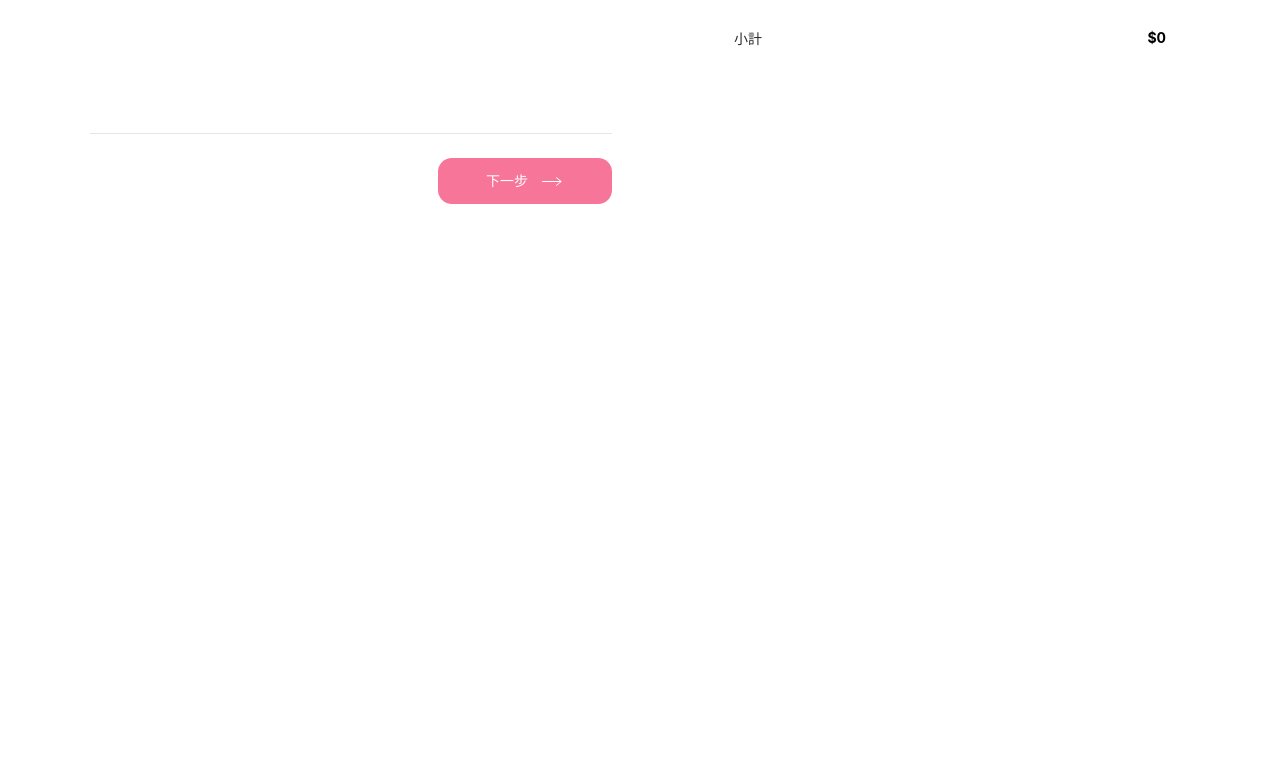
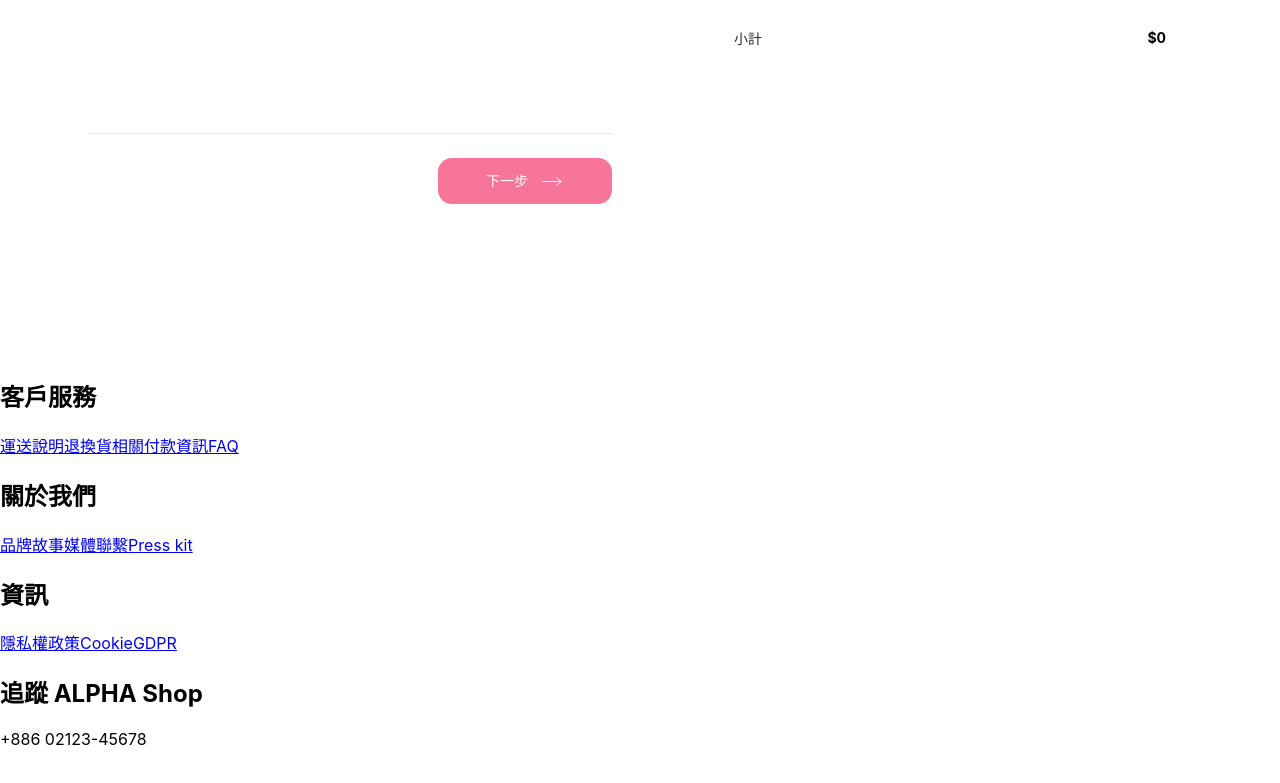
Before and after one commit to thAilurus/Alpha-shop, a React (Create React App) app: page / in a window 1280 px wide. Shown: the part 535-1318 px from the top of the page. Before the commit the page ends 800 px from the top, so only its background shows below. Built offline with nearby package versions, Linux system fonts and the light colour scheme.

Commit message:
Import SVG files

```diff
--- a/src/components/footer.jsx
+++ b/src/components/footer.jsx
@@ -1,10 +1,64 @@
 import React from 'react'
+import { ReactComponent as Logo } from '../icons/logo.svg'
+import { ReactComponent as FB } from '../icons/facebook.svg'
+import { ReactComponent as IG } from '../icons/instagram.svg'
+import { ReactComponent as Whatsapp } from '../icons/whatsapp.svg'
 
 
-export function Footer () {
+export function Footer() {
   return (
     <>
-
+      <footer class="site-footer">
+        <div class="footer-container">
+          <div class="footer-logo-container">
+            <svg class="icon-logo">
+              <use xlink:href="#svg-icon-logo"></use>
+            </svg>
+          </div>
+          <section class="footer-section">
+            <h2 class="section-title">客戶服務</h2>
+            <div class="section-content">
+              <a class="page-link" href="#">運送說明</a>
+              <a class="page-link" href="#">退換貨相關</a>
+              <a class="page-link" href="#">付款資訊</a>
+              <a class="page-link" href="#">FAQ</a>
+            </div>
+          </section>
+          <section class="footer-section">
+            <h2 class="section-title">關於我們</h2>
+            <div class="section-content">
+              <a class="page-link" href="#">品牌故事</a>
+              <a class="page-link" href="#">媒體聯繫</a>
+              <a class="page-link" href="#">Press kit</a>
+            </div>
+          </section>
+          <section class="footer-section">
+            <h2 class="section-title">資訊</h2>
+            <div class="section-content">
+              <a class="page-link" href="#">隱私權政策</a>
+              <a class="page-link" href="#">Cookie</a>
+              <a class="page-link" href="#">GDPR</a>
+            </div>
+          </section>
+          <section class="footer-section">
+            <h2 class="section-title">追蹤 ALPHA Shop</h2>
+            <div class="section-content">
+              <div class="tel-info">+886 02123-45678</div>
+              <div class="social-icon-group">
+                <svg class="social-icon cursor-point">
+                  <use xlink:href="#svg-icon-facebook"></use>
+                </svg>
+                <svg class="social-icon cursor-point">
+                  <use xlink:href="#svg-icon-instagram"></use>
+                </svg>
+                <svg class="social-icon cursor-point">
+                  <use xlink:href="#svg-icon-whatsapp"></use>
+                </svg>
+              </div>
+            </div>
+          </section>
+        </div>
+      </footer>
     </>
   )
 }
```
